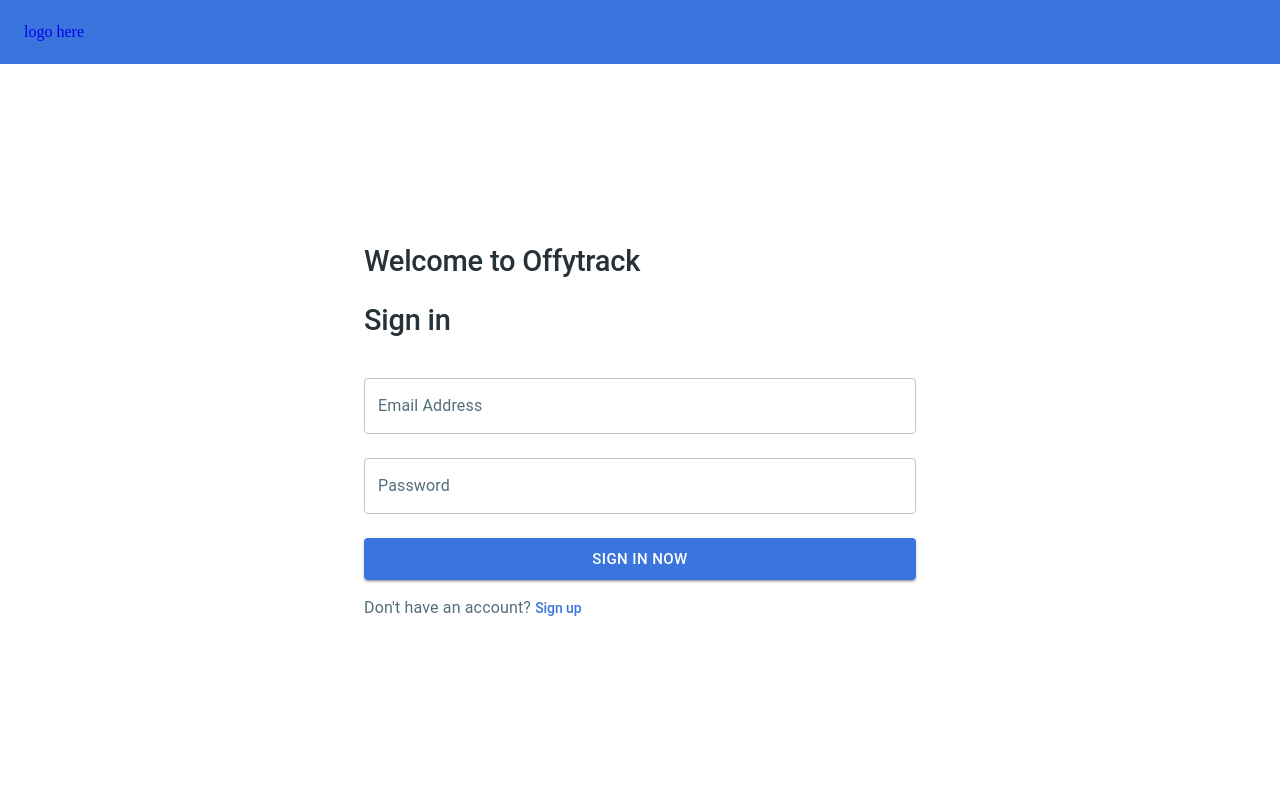
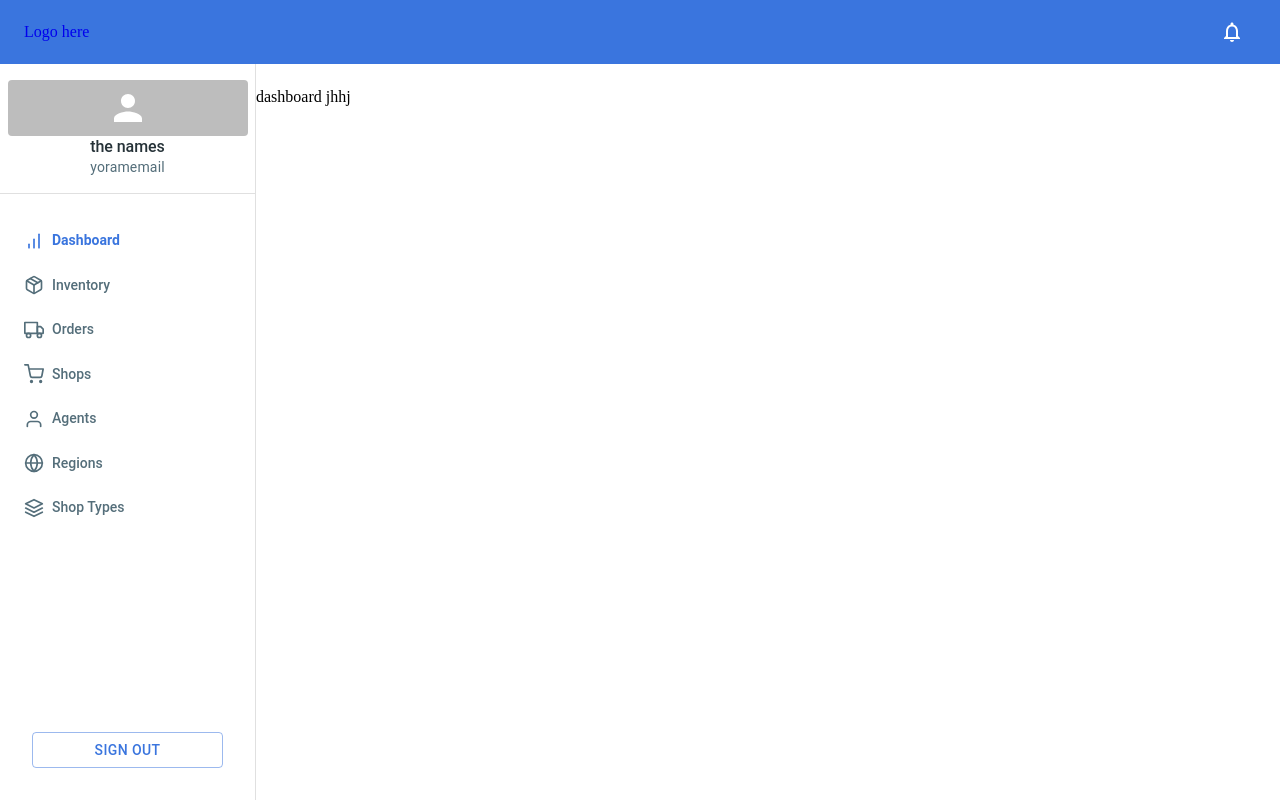
Before and after one commit to YoramGondwe/offytrackui, a React (Create React App) app: page / in a window 1280 px wide. Before the commit this address led to /auth/login. Built offline with nearby package versions, Linux system fonts and the light colour scheme; no server answers.

Commit message:
📄 netlify app error

```diff
--- a/src/Routes.tsx
+++ b/src/Routes.tsx
@@ -1,6 +1,6 @@
 import { FunctionComponent } from "react";
 import React, { Route, Switch } from "react-router-dom";
-import { UserRoute } from "./utils/routing";
+// import { UserRoute } from "./utils/routing";
 import { LoginView } from "./views/auth/loginView";
 import { Dashboard } from "./views/Dashboard";
 import { testPage } from "./views/testpage";
@@ -8,7 +8,8 @@
 export const Routes: FunctionComponent = () => {
   return (
     <Switch>
-      <UserRoute path="/" exact component={Dashboard} />
+      <Route path="/" exact component={Dashboard} />
+      {/* <UserRoute path="/" exact component={Dashboard} /> */}
       <Route path="/auth/login" exact component={LoginView} />
       <Route path="/auth" exact component={testPage} />
     </Switch>
--- a/src/index.tsx
+++ b/src/index.tsx
@@ -8,13 +8,11 @@
 const queryClient = new QueryClient();
 
 ReactDOM.render(
-  <React.StrictMode>
-    <QueryClientProvider client={queryClient}>
-      <BrowserRouter>
-        <App />
-      </BrowserRouter>
-    </QueryClientProvider>
-  </React.StrictMode>,
+  <QueryClientProvider client={queryClient}>
+    <BrowserRouter>
+      <App />
+    </BrowserRouter>
+  </QueryClientProvider>,
   document.getElementById("root")
 );
 
--- a/src/utils/routing/UserRoute.tsx
+++ b/src/utils/routing/UserRoute.tsx
@@ -15,7 +15,6 @@
       {...config}
       render={(props): ReactNode => {
         if (user?.confirmed) {
-          console.log("hello");
           return Component ? <Component {...props} /> : render();
         } else {
           return (
```
